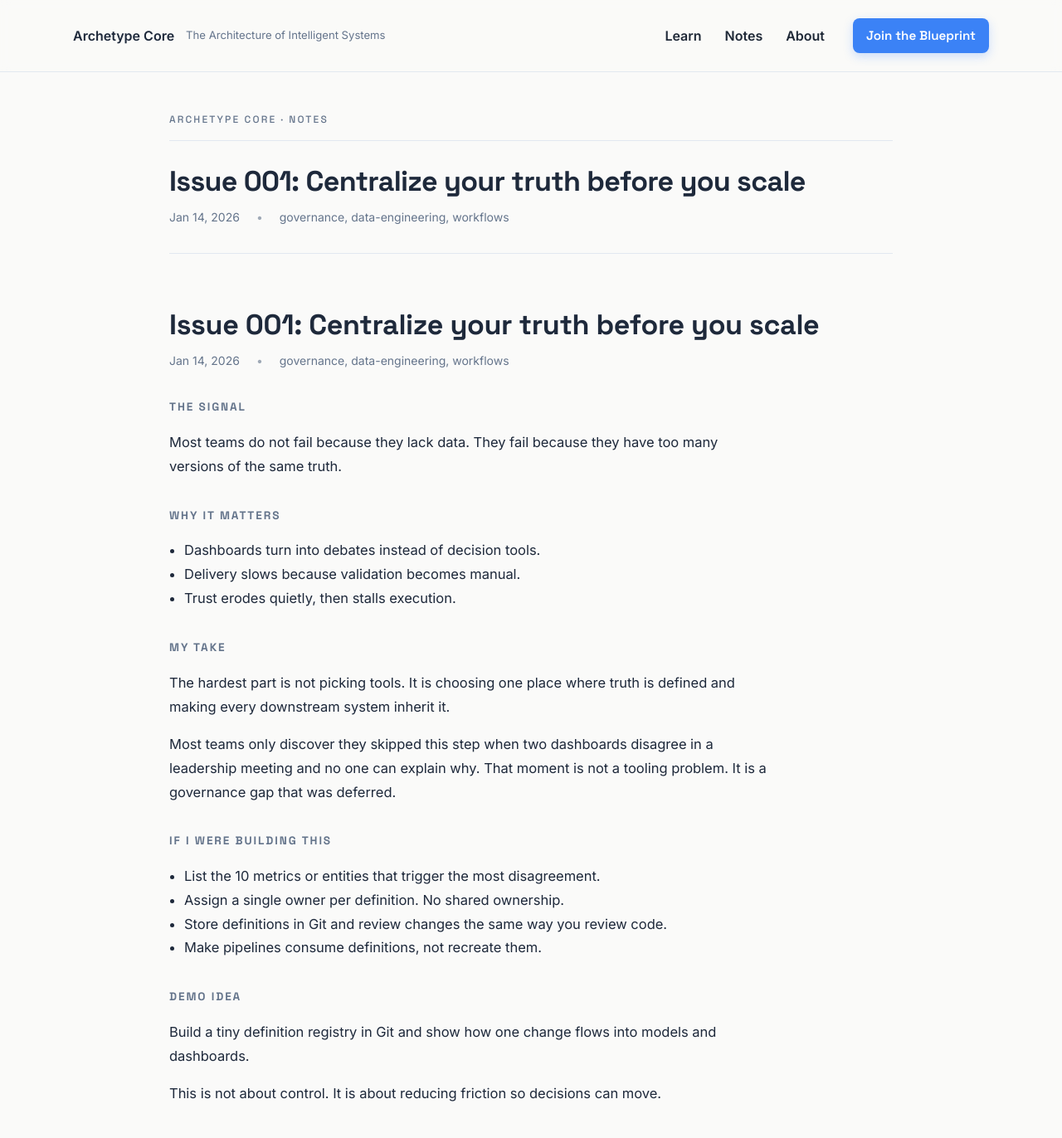
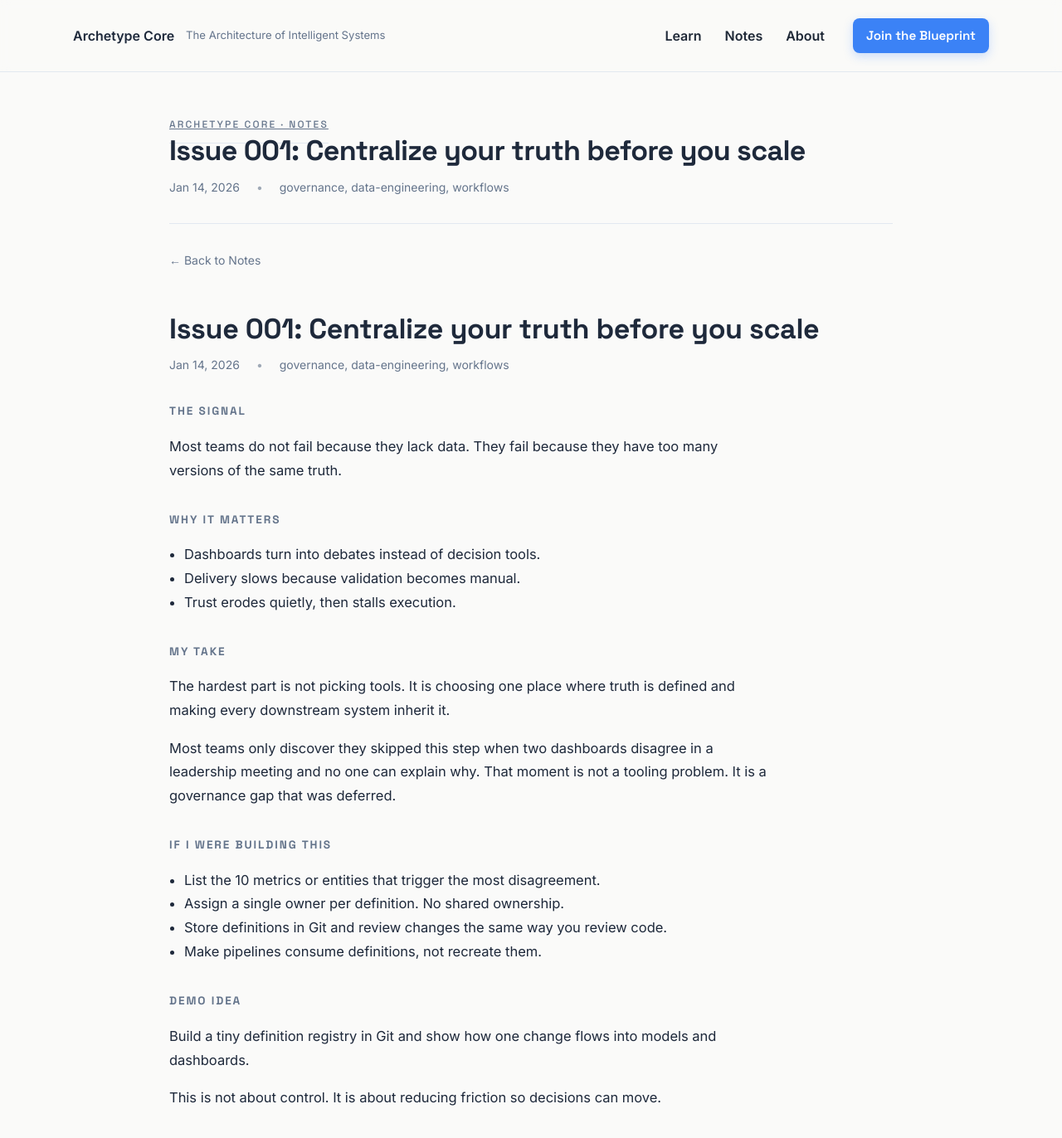
Before and after one commit to marlungu/a-core-page, a Jekyll site: the page built from _issues/issue-001.md, in a window 1280 px wide and 1400 px high. Shown: the top 1372 px of the window at 83% size. Built offline with Jekyll 4.4.1, drawn with Linux system fonts in a browser that asks for light colours.

Commit message:
notes: refine issue layout navigation

```diff
--- a/_layouts/issue.html
+++ b/_layouts/issue.html
@@ -3,7 +3,7 @@
 ---
 
 <div class="notes-wrap">
-  <div class="notes-kicker">Archetype Core · Notes</div>
+  <a class="notes-kicker" href="/notes/">Archetype Core · Notes</a>
 
   <h1 class="notes-title">{{ page.title }}</h1>
 
@@ -16,6 +16,7 @@
   </div>
 
   <hr class="notes-divider" />
+  <p class="notes-back"><a href="/notes/">← Back to Notes</a></p>
 
   <div class="notes-content">
     {{ content }}
--- a/assets/ac-theme.css
+++ b/assets/ac-theme.css
@@ -434,3 +434,15 @@
   border-top: 1px solid var(--border);
   margin: 32px 0;
 }
+.notes-back {
+  margin: 0 0 18px 0;
+  font-size: 14px;
+  color: var(--text-2);
+}
+.notes-back a {
+  color: var(--text-2);
+  text-decoration: none;
+}
+.notes-back a:hover {
+  text-decoration: underline;
+}
```
